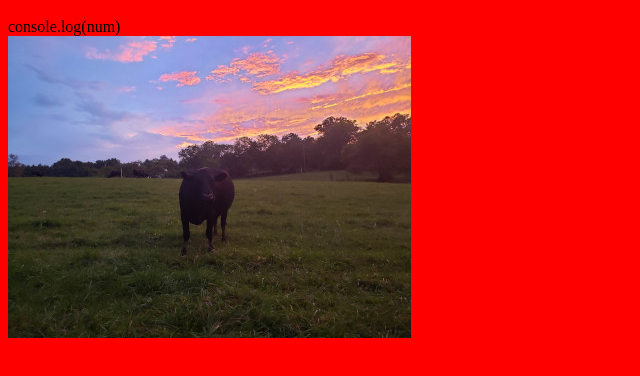
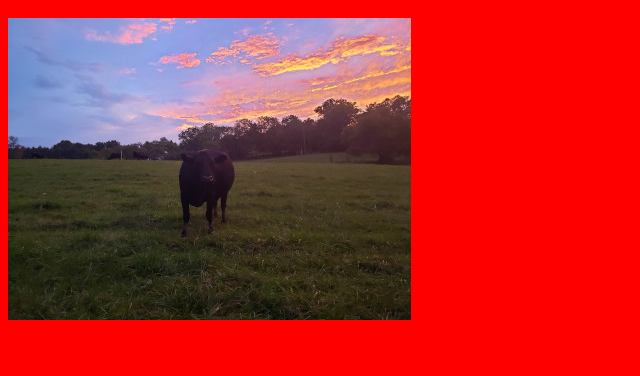
Before and after one commit to tcoate/tcoate.github.io, a plain HTML site: page index.html in a window 1280 px wide. Shown: the part 48-424 px from the top of the page, without its empty margins (0-640 px from the left). Drawn offline with Linux system fonts and the light colour scheme.

```diff
--- a/index.html
+++ b/index.html
@@ -5,10 +5,11 @@
 			var color = ['red','green','blue'];
 			int num = Math.floor(Math.random() * 3);
 			document.getElementById('canvas').bgcolor = col[num];
+			console.log(num);
 		};
 	</script>
 	<H1>Hello World! </H1>
-	console.log(num)
+
 	<DIV>
 		<img src="cow2020.jpg">
 	</DIV>
```
